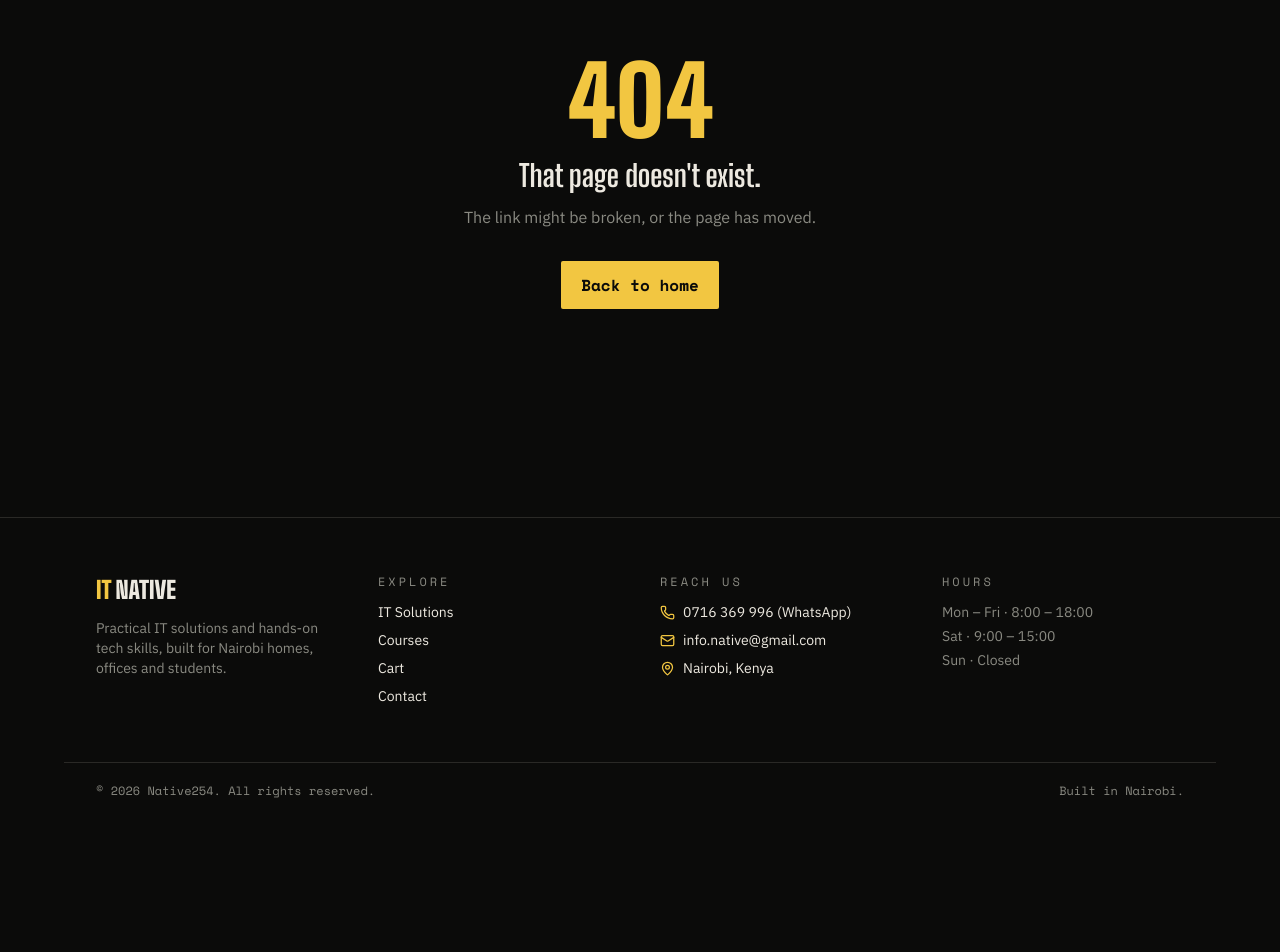
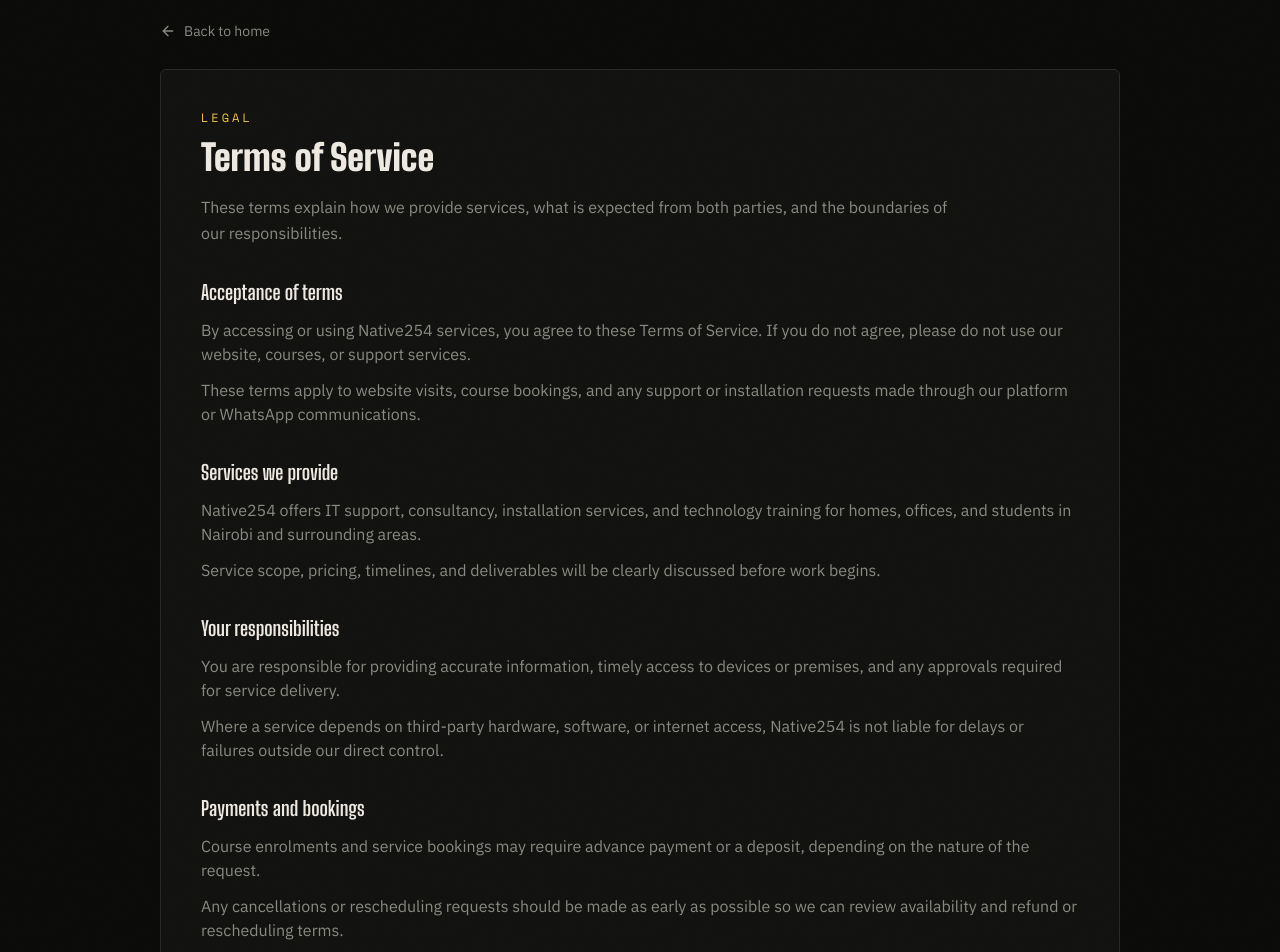
Before and after one commit to Native-254/Native-254., a React (Vite) app: page /terms in a window 1280 px wide. Shown: the part 140-1092 px from the top of the page. Before the commit the page ends 959 px from the top, so only its background shows below. Built offline with nearby package versions, Linux system fonts and the light colour scheme.

Commit message:
feat: Add Terms and Privacy pages with links in the footer

```diff
--- a/src/App.jsx
+++ b/src/App.jsx
@@ -8,6 +8,8 @@
 const Courses = lazy(() => import("./pages/Courses"));
 const Cart = lazy(() => import("./pages/Cart"));
 const Contact = lazy(() => import("./pages/Contact"));
+const Terms = lazy(() => import("./pages/Terms"));
+const Privacy = lazy(() => import("./pages/Privacy"));
 const NotFound = lazy(() => import("./pages/NotFound"));
 
 function ScrollToTop() {
@@ -45,6 +47,8 @@
             <Route path="/courses" element={<Courses />} />
             <Route path="/cart" element={<Cart />} />
             <Route path="/contact" element={<Contact />} />
+            <Route path="/terms" element={<Terms />} />
+            <Route path="/privacy" element={<Privacy />} />
             <Route path="*" element={<NotFound />} />
           </Routes>
         </Suspense>
--- a/src/components/Footer.jsx
+++ b/src/components/Footer.jsx
@@ -59,7 +59,11 @@
       </div>
 
       <div className="border-t border-line px-5 md:px-8 py-5 text-xs text-steel font-mono flex flex-col sm:flex-row gap-2 justify-between max-w-6xl mx-auto">
-        <span>© {new Date().getFullYear()} Native254. All rights reserved.</span>
+        <div className="flex flex-wrap items-center gap-3">
+          <span>© {new Date().getFullYear()} Native254. All rights reserved.</span>
+          <NavLink to="/terms" className="hover:text-yolk">Terms</NavLink>
+          <NavLink to="/privacy" className="hover:text-yolk">Privacy</NavLink>
+        </div>
         <span>Built in Nairobi.</span>
       </div>
     </footer>
--- /dev/null
+++ b/src/components/PolicyPage.jsx
@@ -0,0 +1,51 @@
+import { ArrowLeft } from "lucide-react";
+import { Link } from "react-router-dom";
+import { usePageMeta } from "../lib/usePageMeta";
+
+export default function PolicyPage({ metaTitle, metaDescription, title, intro, sections }) {
+  usePageMeta(metaTitle, metaDescription);
+
+  return (
+    <section className="bg-ink grain">
+      <div className="max-w-5xl mx-auto px-5 md:px-8 py-14 md:py-20">
+        <Link
+          to="/"
+          className="inline-flex items-center gap-2 text-sm text-steel hover:text-yolk transition-colors"
+        >
+          <ArrowLeft size={16} />
+          Back to home
+        </Link>
+
+        <div className="mt-6 rounded-md border border-line bg-ink2/80 p-6 md:p-10">
+          <p className="mono-eyebrow text-yolk">Legal</p>
+          <h1 className="mt-3 font-display font-black text-3xl md:text-4xl text-paper leading-tight">
+            {title}
+          </h1>
+          <p className="mt-4 text-steel max-w-3xl leading-relaxed">{intro}</p>
+
+          <div className="mt-8 space-y-8">
+            {sections.map((section) => (
+              <article key={section.heading}>
+                <h2 className="font-display font-bold text-xl text-paper">
+                  {section.heading}
+                </h2>
+                {section.body?.map((paragraph) => (
+                  <p key={paragraph} className="mt-3 text-sm md:text-base text-steel leading-7">
+                    {paragraph}
+                  </p>
+                ))}
+                {section.list && (
+                  <ul className="mt-3 space-y-2 text-sm md:text-base text-steel leading-7 list-disc pl-5">
+                    {section.list.map((item) => (
+                      <li key={item}>{item}</li>
+                    ))}
+                  </ul>
+                )}
+              </article>
+            ))}
+          </div>
+        </div>
+      </div>
+    </section>
+  );
+}
--- /dev/null
+++ b/src/pages/Privacy.jsx
@@ -0,0 +1,51 @@
+import PolicyPage from "../components/PolicyPage";
+
+const sections = [
+  {
+    heading: "Information we collect",
+    body: [
+      "We collect the information you share when you contact us, book a service, enquire about a course, or subscribe to updates. This may include your name, phone number, email address, location, and the details of your request.",
+      "We also collect limited technical information such as browser type, device details, and site interaction data to help us improve the website experience."
+    ]
+  },
+  {
+    heading: "How we use your information",
+    body: [
+      "We use your information to respond to enquiries, prepare quotes, deliver training or support, and maintain a secure and useful website experience.",
+      "We may also use your contact details to send service updates, course information, or occasional administrative messages relevant to your request."
+    ]
+  },
+  {
+    heading: "Sharing your information",
+    body: [
+      "We do not sell your personal information. We may share it only with trusted service providers who assist us with email delivery, payment processing, or website operations, and only where needed to perform those services.",
+      "We may also disclose information when required to comply with law, enforce our terms, or protect our rights and the safety of our customers."
+    ]
+  },
+  {
+    heading: "Your choices",
+    body: [
+      "You can ask us to update, correct, or delete the personal information we hold about you, subject to legal and operational limits.",
+      "If you no longer want to receive non-essential communications, you can contact us and we will stop those messages."
+    ]
+  },
+  {
+    heading: "Data security",
+    body: [
+      "We use reasonable administrative and technical safeguards to protect personal information collected through our website and communications.",
+      "While no system can be guaranteed completely secure, we take reasonable steps to reduce the risk of unauthorized access or misuse."
+    ]
+  }
+];
+
+export default function Privacy() {
+  return (
+    <PolicyPage
+      metaTitle="Privacy Policy"
+      metaDescription="Learn how Native254 handles your personal information and communication preferences."
+      title="Privacy Policy"
+      intro="This privacy policy explains what information we collect, how we use it, and the choices you have when interacting with Native254."
+      sections={sections}
+    />
+  );
+}
--- /dev/null
+++ b/src/pages/Terms.jsx
@@ -0,0 +1,58 @@
+import PolicyPage from "../components/PolicyPage";
+
+const sections = [
+  {
+    heading: "Acceptance of terms",
+    body: [
+      "By accessing or using Native254 services, you agree to these Terms of Service. If you do not agree, please do not use our website, courses, or support services.",
+      "These terms apply to website visits, course bookings, and any support or installation requests made through our platform or WhatsApp communications."
+    ]
+  },
+  {
+    heading: "Services we provide",
+    body: [
+      "Native254 offers IT support, consultancy, installation services, and technology training for homes, offices, and students in Nairobi and surrounding areas.",
+      "Service scope, pricing, timelines, and deliverables will be clearly discussed before work begins."
+    ]
+  },
+  {
+    heading: "Your responsibilities",
+    body: [
+      "You are responsible for providing accurate information, timely access to devices or premises, and any approvals required for service delivery.",
+      "Where a service depends on third-party hardware, software, or internet access, Native254 is not liable for delays or failures outside our direct control."
+    ]
+  },
+  {
+    heading: "Payments and bookings",
+    body: [
+      "Course enrolments and service bookings may require advance payment or a deposit, depending on the nature of the request.",
+      "Any cancellations or rescheduling requests should be made as early as possible so we can review availability and refund or rescheduling terms."
+    ]
+  },
+  {
+    heading: "Intellectual property",
+    body: [
+      "The content on this website, including copy, design, logos, and course materials, remains the property of Native254 unless stated otherwise.",
+      "You may not reuse, republish, or distribute our materials without permission."
+    ]
+  },
+  {
+    heading: "Limitation of liability",
+    body: [
+      "Native254 will do its best to deliver reliable services and accurate information, but we do not guarantee uninterrupted access, perfect outcomes, or zero risk of technical issues.",
+      "Our liability for any claim arising from our services is limited to the fees paid for the relevant service, unless local law provides a higher protection standard."
+    ]
+  }
+];
+
+export default function Terms() {
+  return (
+    <PolicyPage
+      metaTitle="Terms of Service"
+      metaDescription="Review the terms that govern bookings, support services, and website use at Native254."
+      title="Terms of Service"
+      intro="These terms explain how we provide services, what is expected from both parties, and the boundaries of our responsibilities."
+      sections={sections}
+    />
+  );
+}
```
